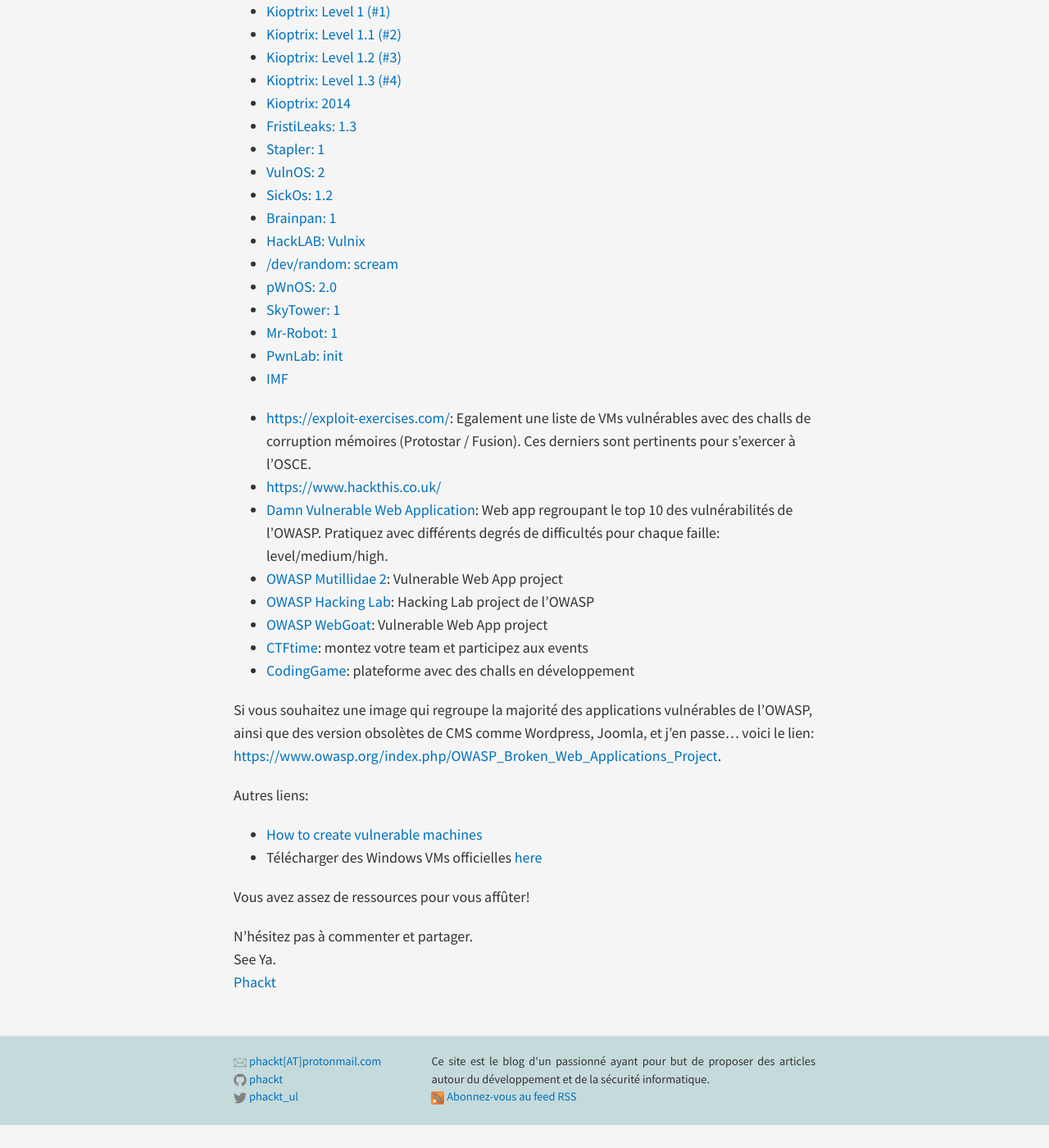
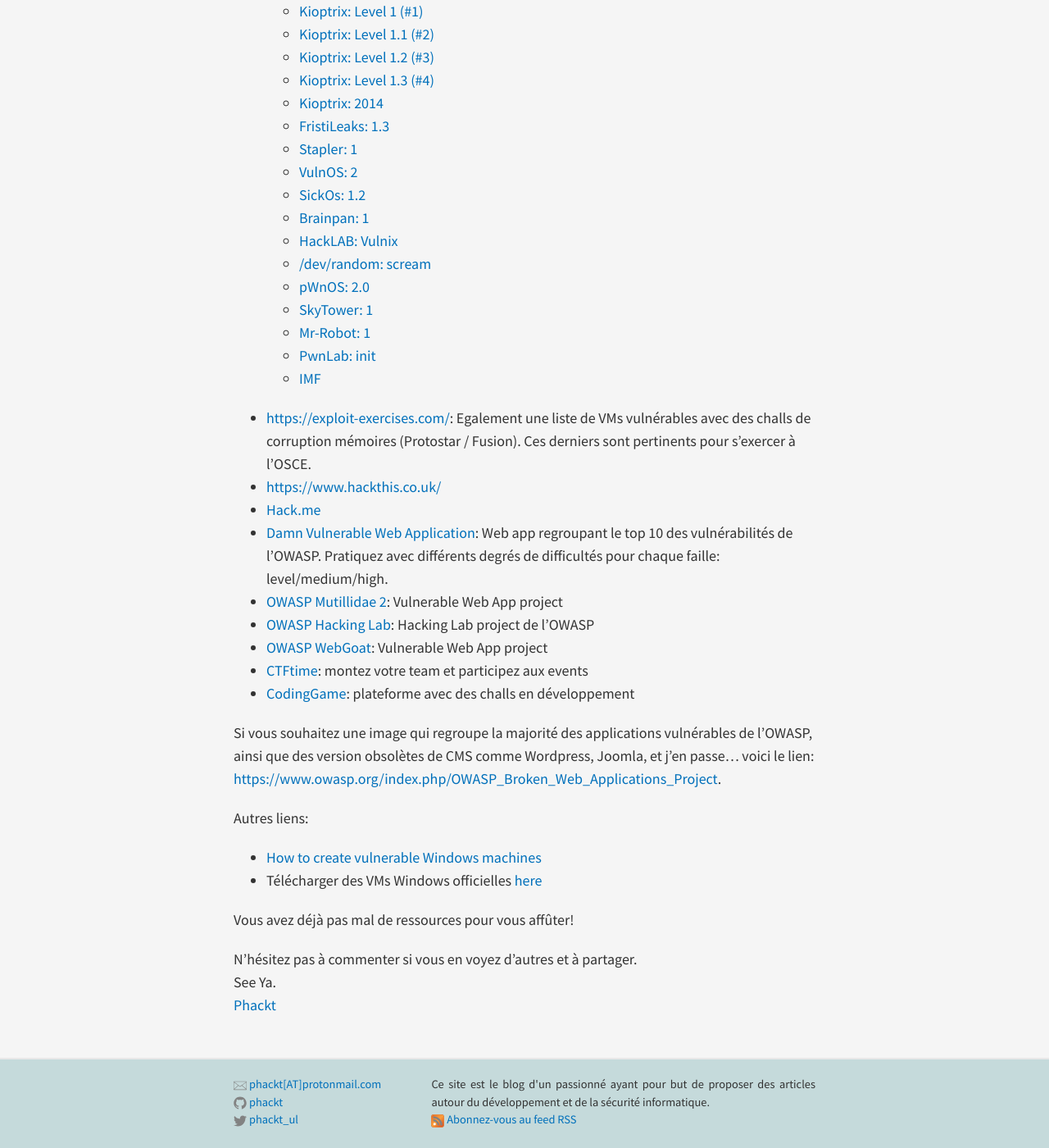
Before and after one commit to phackt/phackt.github.io, a Jekyll site: the page built from _posts/2017-03-06-Hacking-training.markdown, in a window 1280 px wide and 1400 px high, scrolled down 684 px. Shown: the whole window at 82% size. Built offline with Jekyll 4.4.1, drawn with Linux system fonts in a browser that asks for light colours; nearby versions of some CDN libraries; comment, search, counter and statistics services are not loaded; before the commit the page ends 2056 px from its top, so only the background shows below that; some of the changed text lies outside the part shown.

Commit message:
Update 2017-03-06-Hacking-training.markdown

```diff
--- a/_posts/2017-03-06-Hacking-training.markdown
+++ b/_posts/2017-03-06-Hacking-training.markdown
@@ -1,6 +1,6 @@
 ---
 layout: post
-title:  "Hacking training"
+title:  "Hacking Training"
 date:   2017-03-06
 categories: general
 ---
@@ -10,29 +10,30 @@ Hello infosec boys & girls,
 Un petit article aujourd'hui pour parler des plateformes d'entrainement à l'infosec que j'ai pu trouvées jusqu'à présent. Tous ces challenges et CTF touchent à plusieurs domaines comme le pentest, le reverse, la stégano, forensic, et la programmation.
 
 Voici la liste qui sera amenée à évoluer:
- - [RootMe](https://www.root-me.org/): une plateforme historique française qui traite de tous les sujets. RootMe est au coeur du hack français car fondée à l'époque d'HZV   (HackerzVoice). HZV donna ensuite the Hackademy Journal & School. Tous ces protagonistes (dont le regretté crashFr) sont à l'initiative de la Nuit Du Hack et de l'entreprise Sysdreams.
- - Vulnhub: l'auteur est [g0tmi1k](https://blog.g0tmi1k.com/), également membre du crew Offensive Security. Vulnhub propose des Linux vulnérables pour vous exercer.
+ - *[RootMe](https://www.root-me.org/)*: une plateforme historique française qui traite de tous les sujets. RootMe est au coeur du hack français car fondée à l'époque d'HZV   (HackerzVoice). HZV donna ensuite the Hackademy Journal & School. Tous ces protagonistes (dont le regretté crashFr) sont à l'initiative de la Nuit Du Hack et de l'entreprise Sysdreams.
+ - *[Vulnhub](https://www.vulnhub.com/)*: l'auteur est [g0tmi1k](https://blog.g0tmi1k.com/), également membre du crew d'Offensive Security. Vulnhub propose des Linux vulnérables pour vous exercer.
  Voici une liste de machines OSCP-like que vous pouvez faire avant de vous lancer dans la certif:
-  - [Kioptrix: Level 1 (#1)](https://www.vulnhub.com/entry/kioptrix-level-1-1,22/)
-  - [Kioptrix: Level 1.1 (#2)](https://www.vulnhub.com/entry/kioptrix-level-11-2,23/)
-  - [Kioptrix: Level 1.2 (#3)](https://www.vulnhub.com/entry/kioptrix-level-12-3,24/)
-  - [Kioptrix: Level 1.3 (#4)](https://www.vulnhub.com/entry/kioptrix-level-13-4,25/)
-  - [Kioptrix: 2014](https://www.vulnhub.com/entry/kioptrix-2014-5,62/)
-  - [FristiLeaks: 1.3](https://www.vulnhub.com/entry/fristileaks-13,133/)
-  - [Stapler: 1](https://www.vulnhub.com/entry/stapler-1,150/)
-  - [VulnOS: 2](https://www.vulnhub.com/entry/vulnos-2,147/)
-  - [SickOs: 1.2](https://www.vulnhub.com/entry/sickos-12,144/)
-  - [Brainpan: 1](https://www.vulnhub.com/entry/brainpan-1,51/)
-  - [HackLAB: Vulnix](https://www.vulnhub.com/entry/hacklab-vulnix,48/)
-  - [/dev/random: scream](https://www.vulnhub.com/entry/devrandom-scream,47/)
-  - [pWnOS: 2.0](https://www.vulnhub.com/entry/pwnos-20-pre-release,34/)
-  - [SkyTower: 1](https://www.vulnhub.com/entry/skytower-1,96/)
-  - [Mr-Robot: 1](https://www.vulnhub.com/entry/mr-robot-1,151/)
-  - [PwnLab: init](https://www.vulnhub.com/entry/pwnlab-init,158/)
-  - [IMF](https://www.vulnhub.com/entry/imf-1,162/)
+   - [Kioptrix: Level 1 (#1)](https://www.vulnhub.com/entry/kioptrix-level-1-1,22/)
+   - [Kioptrix: Level 1.1 (#2)](https://www.vulnhub.com/entry/kioptrix-level-11-2,23/)
+   - [Kioptrix: Level 1.2 (#3)](https://www.vulnhub.com/entry/kioptrix-level-12-3,24/)
+   - [Kioptrix: Level 1.3 (#4)](https://www.vulnhub.com/entry/kioptrix-level-13-4,25/)
+   - [Kioptrix: 2014](https://www.vulnhub.com/entry/kioptrix-2014-5,62/)
+   - [FristiLeaks: 1.3](https://www.vulnhub.com/entry/fristileaks-13,133/)
+   - [Stapler: 1](https://www.vulnhub.com/entry/stapler-1,150/)
+   - [VulnOS: 2](https://www.vulnhub.com/entry/vulnos-2,147/)
+   - [SickOs: 1.2](https://www.vulnhub.com/entry/sickos-12,144/)
+   - [Brainpan: 1](https://www.vulnhub.com/entry/brainpan-1,51/)
+   - [HackLAB: Vulnix](https://www.vulnhub.com/entry/hacklab-vulnix,48/)
+   - [/dev/random: scream](https://www.vulnhub.com/entry/devrandom-scream,47/)
+   - [pWnOS: 2.0](https://www.vulnhub.com/entry/pwnos-20-pre-release,34/)
+   - [SkyTower: 1](https://www.vulnhub.com/entry/skytower-1,96/)
+   - [Mr-Robot: 1](https://www.vulnhub.com/entry/mr-robot-1,151/)
+   - [PwnLab: init](https://www.vulnhub.com/entry/pwnlab-init,158/)
+   - [IMF](https://www.vulnhub.com/entry/imf-1,162/)
 
  - [https://exploit-exercises.com/](https://exploit-exercises.com/): Egalement une liste de VMs vulnérables avec des challs de corruption mémoires (Protostar / Fusion). Ces derniers sont pertinents pour s'exercer à l'OSCE.
  - [https://www.hackthis.co.uk/](https://www.hackthis.co.uk/)
+ - [Hack.me](https://hack.me/)
  - [Damn Vulnerable Web Application](http://www.dvwa.co.uk/): Web app regroupant le top 10 des vulnérabilités de l'OWASP. Pratiquez avec différents degrés de difficultés pour chaque faille: level/medium/high.
  - [OWASP Mutillidae 2](https://www.owasp.org/index.php/OWASP_Mutillidae_2_Project): Vulnerable Web App project
  - [OWASP Hacking Lab](https://www.hacking-lab.com/index.html): Hacking Lab project de l'OWASP
@@ -43,11 +44,11 @@ Voici la liste qui sera amenée à évoluer:
 Si vous souhaitez une image qui regroupe la majorité des applications vulnérables de l'OWASP, ainsi que des version obsolètes de CMS comme Wordpress, Joomla, et j'en passe... voici le lien: [https://www.owasp.org/index.php/OWASP_Broken_Web_Applications_Project](https://www.owasp.org/index.php/OWASP_Broken_Web_Applications_Project).
 
 Autres liens:
- - [How to create vulnerable machines](https://github.com/g0tmi1k/VulnInjector)
- - Télécharger des Windows VMs officielles [here](https://developer.microsoft.com/en-us/microsoft-edge/tools/vms/)
+ - [How to create vulnerable Windows machines](https://github.com/g0tmi1k/VulnInjector)
+ - Télécharger des VMs Windows officielles [here](https://developer.microsoft.com/en-us/microsoft-edge/tools/vms/)
 
-Vous avez assez de ressources pour vous affûter!
+Vous avez déjà pas mal de ressources pour vous affûter!
 
-N'hésitez pas à commenter et partager.
+N'hésitez pas à commenter si vous en voyez d'autres et à partager.
 See Ya.
 [Phackt](https://github.com/phackt)
```
